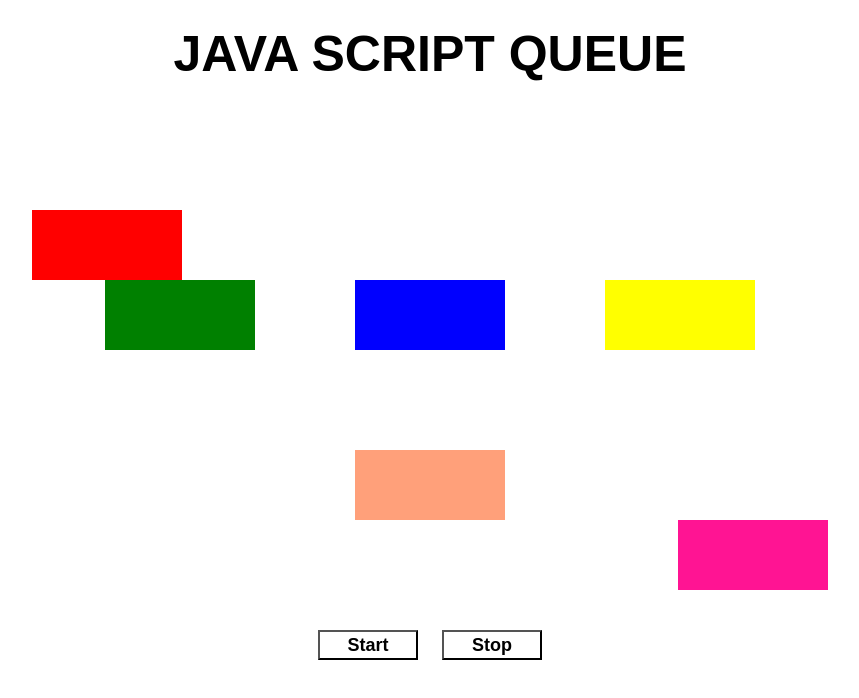
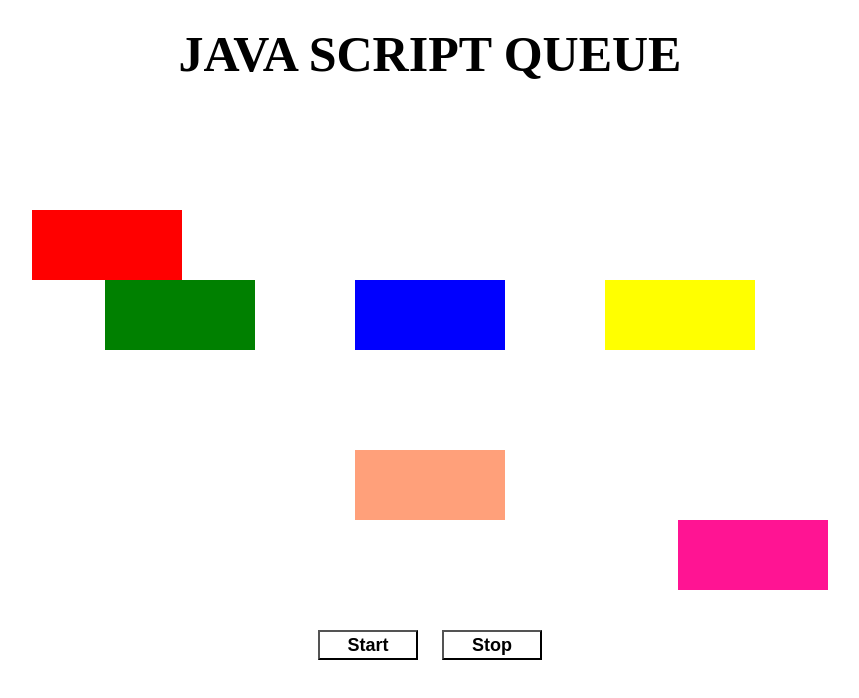
Before and after one commit to ThesanduJ/Assignment-08, a plain HTML site: page case-02/index.html in a window 1280 px wide. Shown: the whole page, without its empty margins (210-1069 px from the left). Drawn offline with Linux system fonts and the light colour scheme.

Commit message:
remove font styles

```diff
--- a/case-02/index.html
+++ b/case-02/index.html
@@ -9,8 +9,6 @@
             width: fit-content;
             height: fit-content;
             font-size: 50px;
-            font-weight: bold;
-            font-family: sans-serif;
             position: absolute;
             top: 25px;
             left: 0;
```
